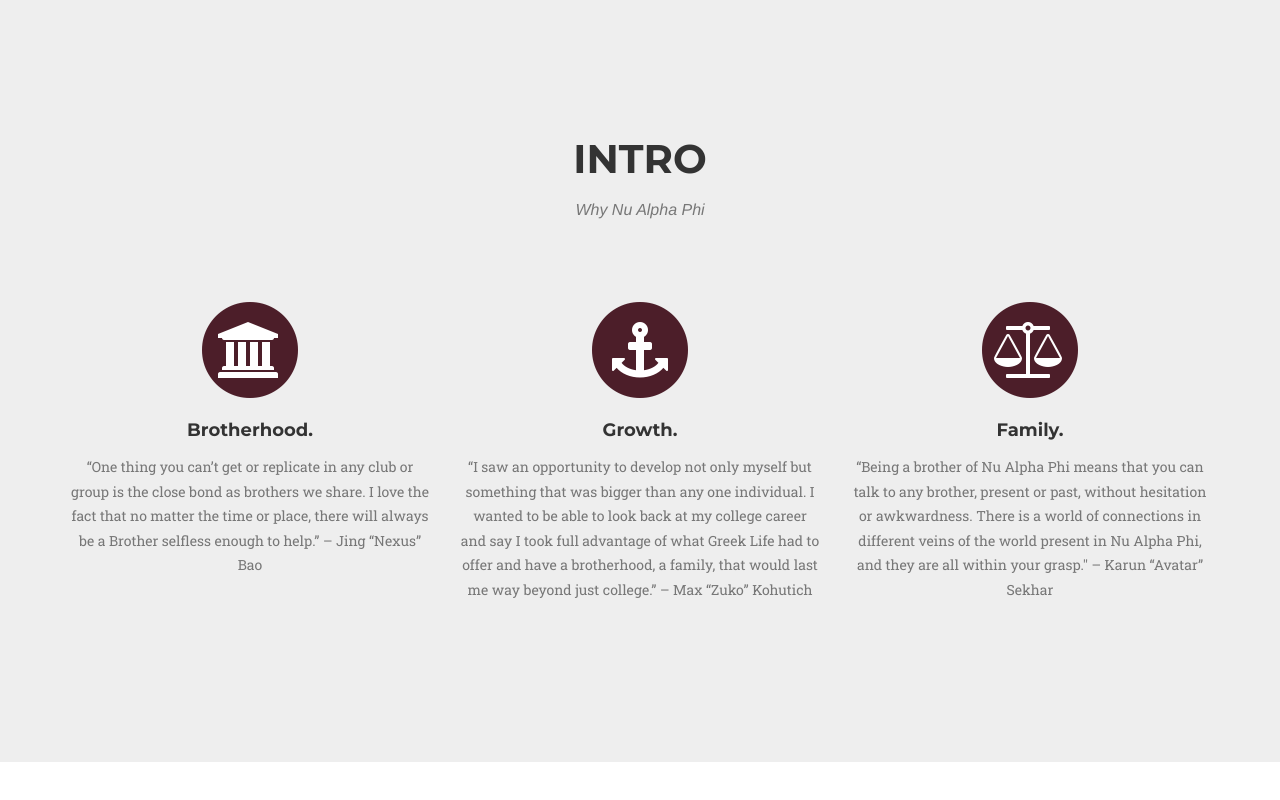
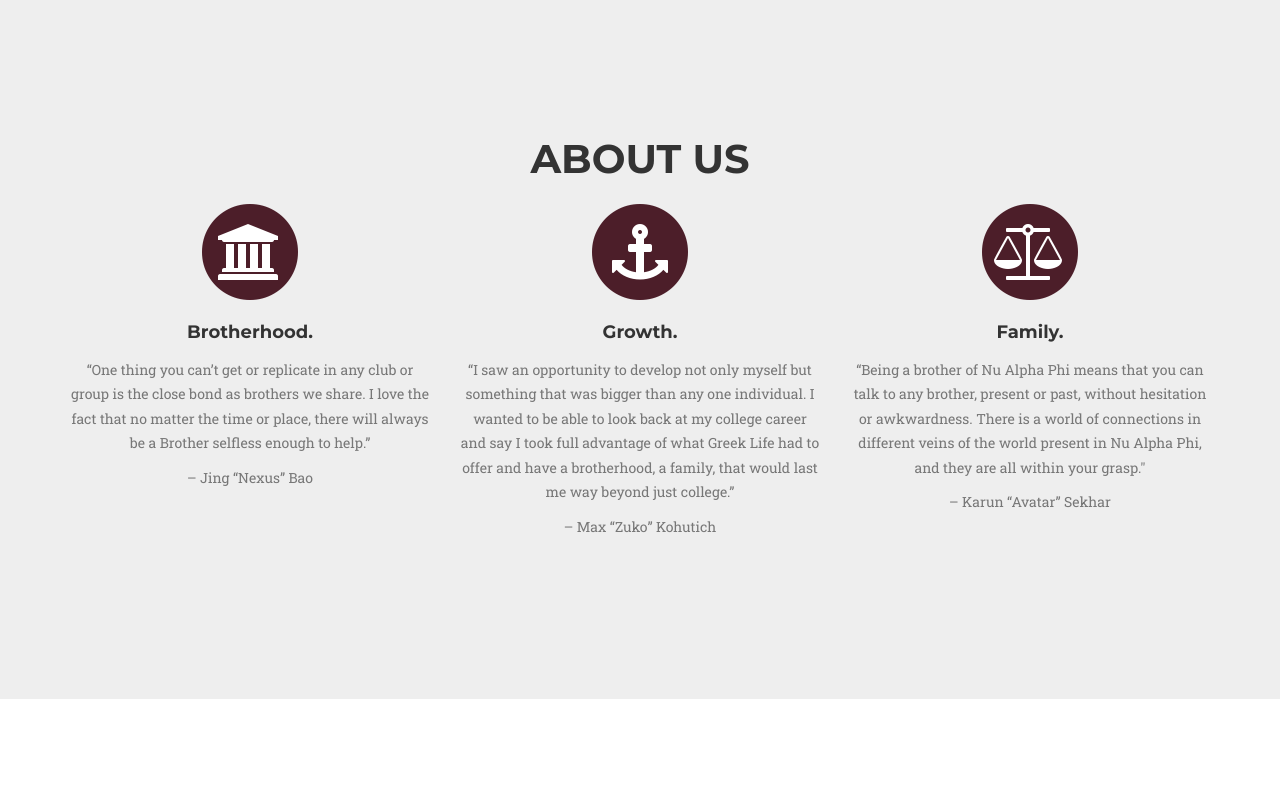
Before and after one commit to sitnaphi/sitnaphi.github.io, a website: page index.html in a window 1280 px wide. Shown: the part 738-1538 px from the top of the page. Drawn offline with nearby package versions, Linux system fonts and the light colour scheme; a web font is replaced by a local one.

Commit message:
changed intro text

```diff
--- a/index.html
+++ b/index.html
@@ -93,8 +93,8 @@
         <div class="container">
             <div class="row">
                 <div class="col-lg-12 text-center">
-                    <h2 class="section-heading">Intro</h2>
-                    <h3 class="section-subheading text-muted">Why Nu Alpha Phi<h3>
+                    <h2 class="section-heading">About Us</h2>
+<!--                     <h3 class="section-subheading text-muted">Why Nu Alpha Phi<h3> -->
                 </div>
             </div>
             <div class="row text-center">
@@ -104,8 +104,8 @@
                         <i class="fa fa-university fa-stack-1x fa-inverse"></i>
                     </span>
                     <h4 class="service-heading">Brotherhood.</h4>
-                    <p class="text-muted">“One thing you can’t get or replicate in any club or group is the close bond as brothers we share. I love the fact that no matter the time or place, there will always be a Brother selfless enough to help.” – Jing “Nexus” Bao
-</p>
+                    <p class="text-muted">“One thing you can’t get or replicate in any club or group is the close bond as brothers we share. I love the fact that no matter the time or place, there will always be a Brother selfless enough to help.”</p>
+<p class="text-muted">– Jing “Nexus” Bao</p>
                 </div>
                 <div class="col-md-4">
                     <span class="fa-stack fa-4x">
@@ -113,8 +113,8 @@
                         <i class="fa fa-anchor  fa-stack-1x fa-inverse"></i>
                     </span>
                     <h4 class="service-heading">Growth.</h4>
-                    <p class="text-muted">“I saw an opportunity to develop not only myself but something that was bigger than any one individual. I wanted to be able to look back at my college career and say I took full advantage of what Greek Life had to offer and have a brotherhood, a family, that would last me way beyond just college.” – Max “Zuko” Kohutich
-</p>
+                    <p class="text-muted">“I saw an opportunity to develop not only myself but something that was bigger than any one individual. I wanted to be able to look back at my college career and say I took full advantage of what Greek Life had to offer and have a brotherhood, a family, that would last me way beyond just college.”</p>
+<p class="text-muted">– Max “Zuko” Kohutich</p>
                 </div>
                 <div class="col-md-4">
                     <span class="fa-stack fa-4x">
@@ -122,8 +122,8 @@
                         <i class="fa fa-balance-scale  fa-stack-1x fa-inverse"></i>
                     </span>
                     <h4 class="service-heading">Family.</h4>
-                    <p class="text-muted">“Being a brother of Nu Alpha Phi means that you can talk to any brother, present or past, without hesitation or awkwardness. There is a world of connections in different veins of the world present in Nu Alpha Phi, and they are all within your grasp." – Karun “Avatar” Sekhar
-</p>
+                    <p class="text-muted">“Being a brother of Nu Alpha Phi means that you can talk to any brother, present or past, without hesitation or awkwardness. There is a world of connections in different veins of the world present in Nu Alpha Phi, and they are all within your grasp."</p>
+ <p class="text-muted">– Karun “Avatar” Sekhar</p>
                 </div>
             </div>
         </div>
```
Also changed, not shown: img/HQ 3.jpg (deleted), img/logos/creative-market.jpg (deleted), img/logos/designmodo.jpg (deleted), img/logos/envato.jpg (deleted), img/logos/themeforest.jpg (deleted), img/portfolio/chapterwars.jpg (deleted), img/portfolio/retreat2.jpg (deleted), img/team/alt.jpg (deleted), 2 other files.
